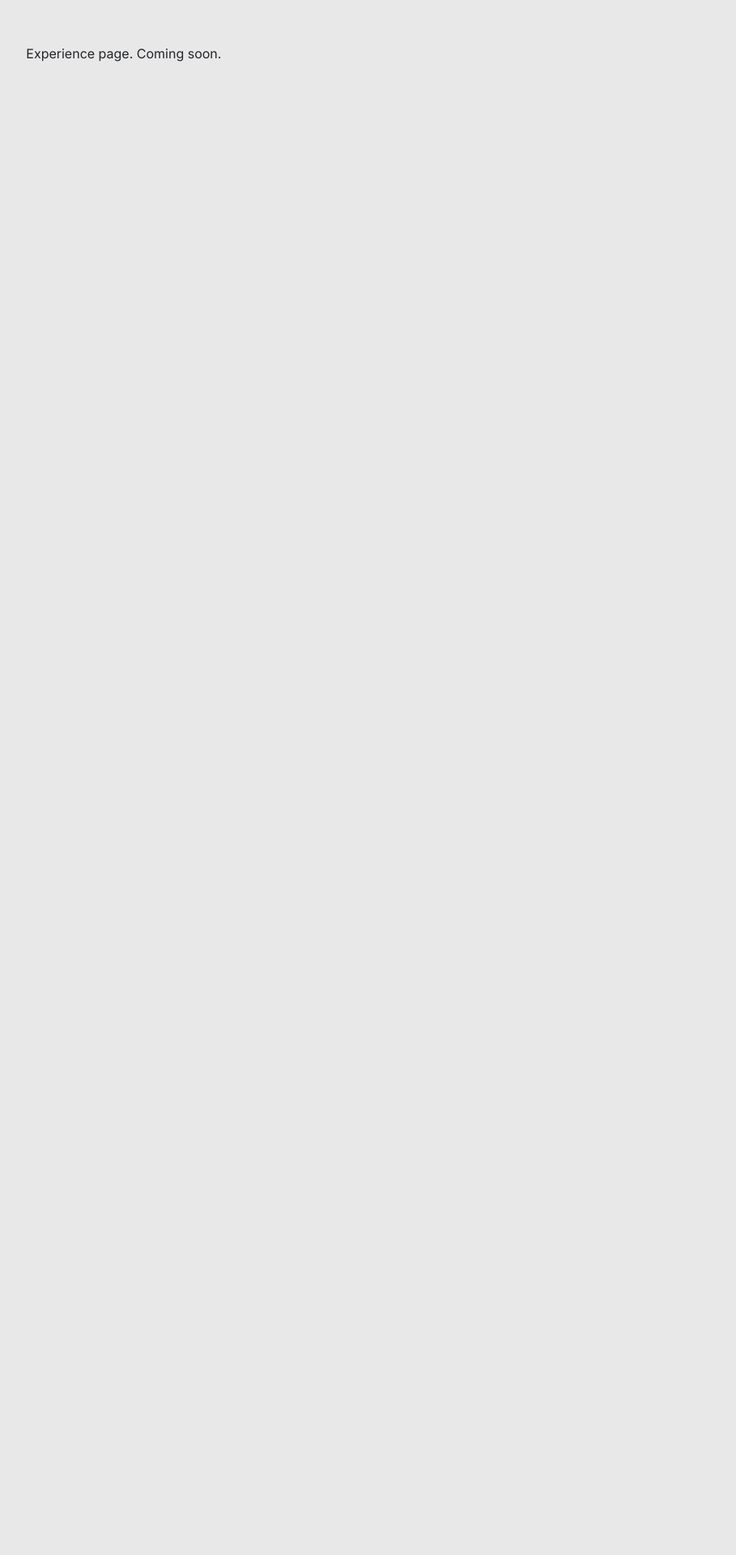
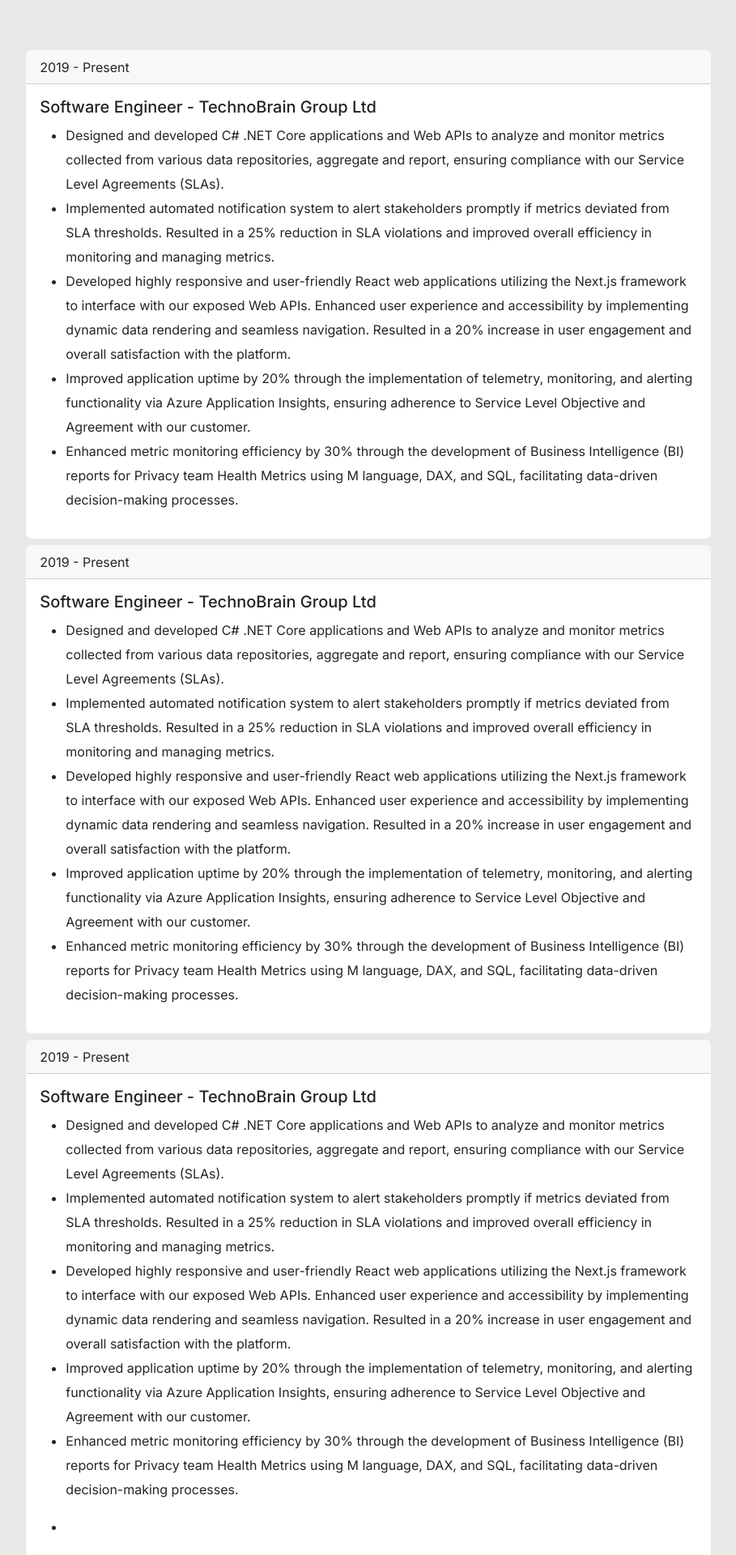
Before and after one commit to dan214/danielirunguresume, a Next.js app: page /experience in a window 1280 px wide. Shown: the part 120-2040 px from the top of the page at 81% size, without its empty margins (185-1094 px from the left). Before the commit the page ends 800 px from the top, so only its background shows below. Built offline with nearby package versions, Linux system fonts and the light colour scheme.

Commit message:
add experience

```diff
--- a/src/app/experience/page.tsx
+++ b/src/app/experience/page.tsx
@@ -1,10 +1,102 @@
+import { Card, CardHeader, CardBody, CardTitle, CardText, CardSubtitle } from "reactstrap";
+
 export default function Page() {
     return (
         <>
-            <div>
-                Experience page. Coming soon.
+            <Card
+                className="my-2"
+                color="light"
+                outline
+            >
+                <CardHeader>
+                    2019 - Present
+                </CardHeader>
+                <CardBody>
+                    <CardTitle tag="h5">
+                        Software Engineer - TechnoBrain Group Ltd
+                    </CardTitle>
+                    <CardText>
+                        <ul>
+                            <li>
+                                Designed and developed C# .NET Core applications and Web APIs to analyze and monitor metrics collected from various data repositories, aggregate and report, ensuring compliance with our Service Level Agreements (SLAs).
+                            </li>
+                            <li>
+                                Implemented automated notification system to alert stakeholders promptly if metrics deviated from SLA thresholds. Resulted in a 25% reduction in SLA violations and improved overall efficiency in monitoring and managing metrics.                            </li>
+                            <li>
+                                Developed highly responsive and user-friendly React web applications utilizing the Next.js framework to interface with our exposed Web APIs. Enhanced user experience and accessibility by implementing dynamic data rendering and seamless navigation. Resulted in a 20% increase in user engagement and overall satisfaction with the platform.              </li>
+                            <li>
+                                Improved application uptime by 20% through the implementation of telemetry, monitoring, and alerting functionality via Azure Application Insights, ensuring adherence to Service Level Objective and Agreement with our customer.                            </li>
+                            <li>
+                                Enhanced metric monitoring efficiency by 30% through the development of Business Intelligence (BI) reports for Privacy team Health Metrics using M language, DAX, and SQL, facilitating data-driven decision-making processes.                       </li>
+                        </ul>
+                    </CardText>
+                </CardBody>
+            </Card>
 
-            </div>
+            <Card
+                className="my-2"
+                color="light"
+                outline
+            >
+                <CardHeader>
+                    2019 - Present
+                </CardHeader>
+                <CardBody>
+                    <CardTitle tag="h5">
+                        Software Engineer - TechnoBrain Group Ltd
+                    </CardTitle>
+                    <CardText>
+                        <ul>
+                            <li>
+                                Designed and developed C# .NET Core applications and Web APIs to analyze and monitor metrics collected from various data repositories, aggregate and report, ensuring compliance with our Service Level Agreements (SLAs).
+                            </li>
+                            <li>
+                                Implemented automated notification system to alert stakeholders promptly if metrics deviated from SLA thresholds. Resulted in a 25% reduction in SLA violations and improved overall efficiency in monitoring and managing metrics.                            </li>
+                            <li>
+                                Developed highly responsive and user-friendly React web applications utilizing the Next.js framework to interface with our exposed Web APIs. Enhanced user experience and accessibility by implementing dynamic data rendering and seamless navigation. Resulted in a 20% increase in user engagement and overall satisfaction with the platform.              </li>
+                            <li>
+                                Improved application uptime by 20% through the implementation of telemetry, monitoring, and alerting functionality via Azure Application Insights, ensuring adherence to Service Level Objective and Agreement with our customer.                            </li>
+                            <li>
+                                Enhanced metric monitoring efficiency by 30% through the development of Business Intelligence (BI) reports for Privacy team Health Metrics using M language, DAX, and SQL, facilitating data-driven decision-making processes.                       </li>
+                        </ul>
+                    </CardText>
+                </CardBody>
+            </Card>
+
+            <Card
+                className="my-2"
+                color="light"
+                outline
+            >
+                <CardHeader>
+                    2019 - Present
+                </CardHeader>
+                <CardBody>
+                    <CardTitle tag="h5">
+                        Software Engineer - TechnoBrain Group Ltd
+                    </CardTitle>
+                    <CardText>
+                        <ul>
+                            <li>
+                                Designed and developed C# .NET Core applications and Web APIs to analyze and monitor metrics collected from various data repositories, aggregate and report, ensuring compliance with our Service Level Agreements (SLAs).
+                            </li>
+                            <li>
+                                Implemented automated notification system to alert stakeholders promptly if metrics deviated from SLA thresholds. Resulted in a 25% reduction in SLA violations and improved overall efficiency in monitoring and managing metrics.                            </li>
+                            <li>
+                                Developed highly responsive and user-friendly React web applications utilizing the Next.js framework to interface with our exposed Web APIs. Enhanced user experience and accessibility by implementing dynamic data rendering and seamless navigation. Resulted in a 20% increase in user engagement and overall satisfaction with the platform.              </li>
+                            <li>
+                                Improved application uptime by 20% through the implementation of telemetry, monitoring, and alerting functionality via Azure Application Insights, ensuring adherence to Service Level Objective and Agreement with our customer.                            </li>
+                            <li>
+                                Enhanced metric monitoring efficiency by 30% through the development of Business Intelligence (BI) reports for Privacy team Health Metrics using M language, DAX, and SQL, facilitating data-driven decision-making processes.                       </li>
+                        </ul>
+                        <ul>
+                            <li>
+                                <div></div>
+                            </li>
+                        </ul>
+                    </CardText>
+                </CardBody>
+            </Card>
         </>
 
     )
--- a/src/app/page.tsx
+++ b/src/app/page.tsx
@@ -18,7 +18,7 @@
     <>
       <Row>
         <Col md={{
-          size: 6
+          size: 12
         }} sm={{
           size: 12
         }} lg={{
```
